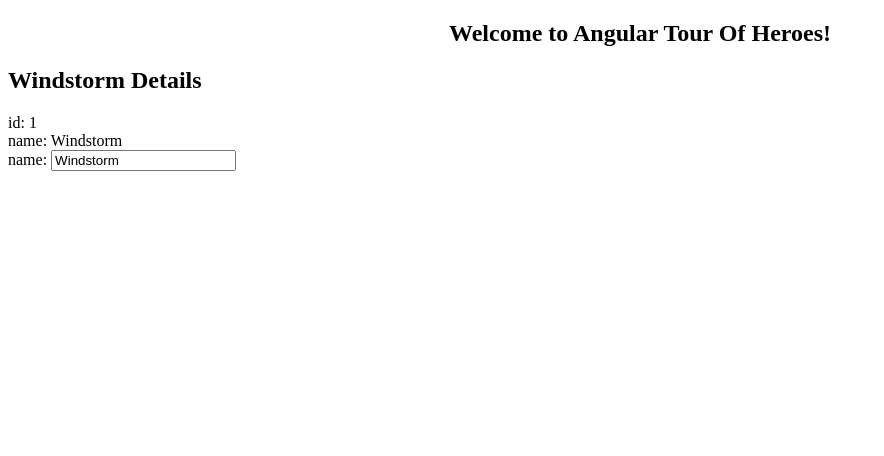
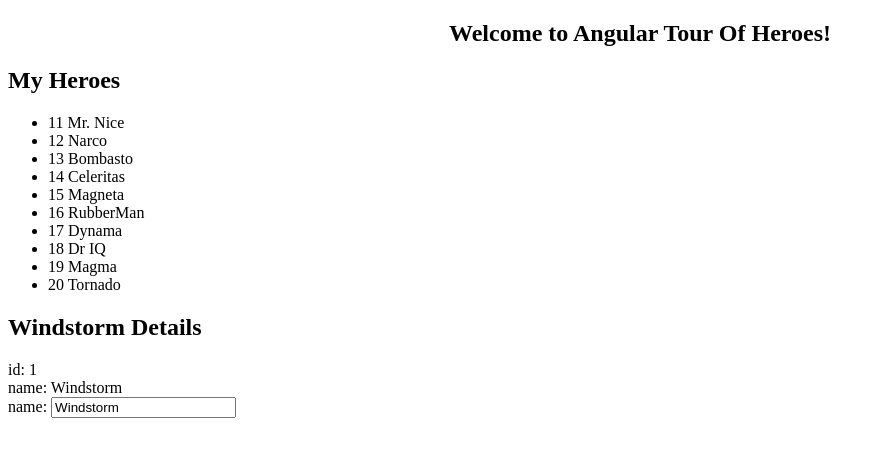
Before and after one commit to cnwyt/angular-tour-of-heroes, an Angular app: page / in a window 1280 px wide. Shown: the top 456 px of the page, without its empty margins (0-884 px from the left). Built offline with nearby package versions, Linux system fonts and the light colour scheme.

Commit message:
Displaying heroes

```diff
--- a/src/app/heroes/heroes.component.html
+++ b/src/app/heroes/heroes.component.html
@@ -1,3 +1,12 @@
+<h2>My Heroes</h2>
+
+<!-- List heroes with *ngFor -->
+<ul class="heroes">
+  <li *ngFor="let hero of heroes">
+    <span class="badge">{{hero.id}}</span> {{hero.name}}
+  </li>
+</ul>
+
 <!-- HeroesComponent's template -->
 <h2> {{hero.name}} Details </h2>
 <div> <span>id: </span>{{hero.id}} </div>
--- a/src/app/heroes/heroes.component.ts
+++ b/src/app/heroes/heroes.component.ts
@@ -2,6 +2,9 @@
 
 // import the Hero class
 import { Hero } from '../hero';
+
+// Open the HeroesComponent class file and import the mock HEROES.
+import { HEROES } from '../mock-heroes';
 
 @Component({
   selector: 'app-heroes',
@@ -15,6 +18,9 @@
   ngOnInit() {
   }
 
+  // Add a heroes property to the class that exposes these heroes for binding.
+  heroes = HEROES;
+
   hero: Hero = {
       id: 1,
       name: 'Windstorm'
--- /dev/null
+++ b/src/app/mock-heroes.ts
@@ -0,0 +1,21 @@
+// Eventually you'll get them from a remote data server.
+// For now, you'll create some mock heroes and pretend they came from the server.
+
+// Create a file called mock-heroes.ts in the src/app/ folder.
+// Define a HEROES constant as an array of ten heroes and export it.
+// The file should look like this.
+
+import { Hero } from './hero';
+
+export const HEROES: Hero[] = [
+  { id: 11, name: 'Mr. Nice' },
+  { id: 12, name: 'Narco' },
+  { id: 13, name: 'Bombasto' },
+  { id: 14, name: 'Celeritas' },
+  { id: 15, name: 'Magneta' },
+  { id: 16, name: 'RubberMan' },
+  { id: 17, name: 'Dynama' },
+  { id: 18, name: 'Dr IQ' },
+  { id: 19, name: 'Magma' },
+  { id: 20, name: 'Tornado' }
+];
```
